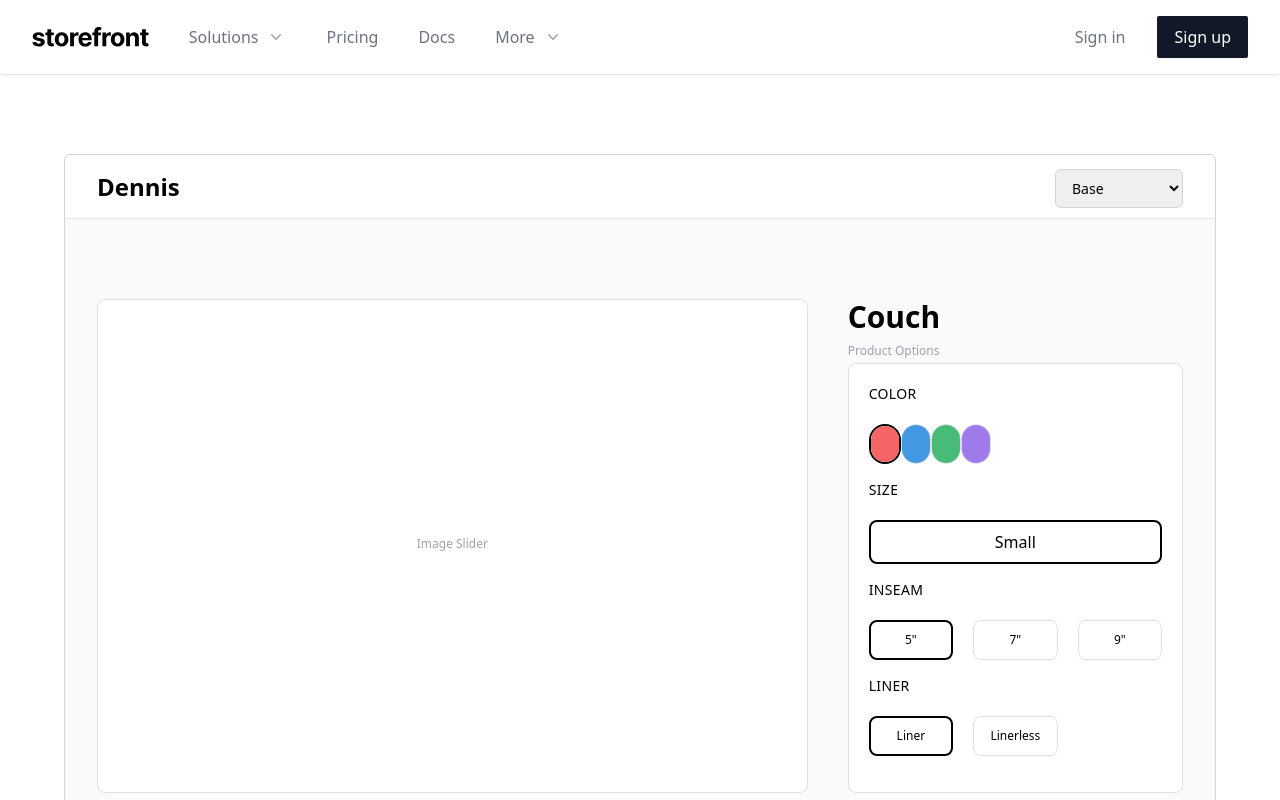
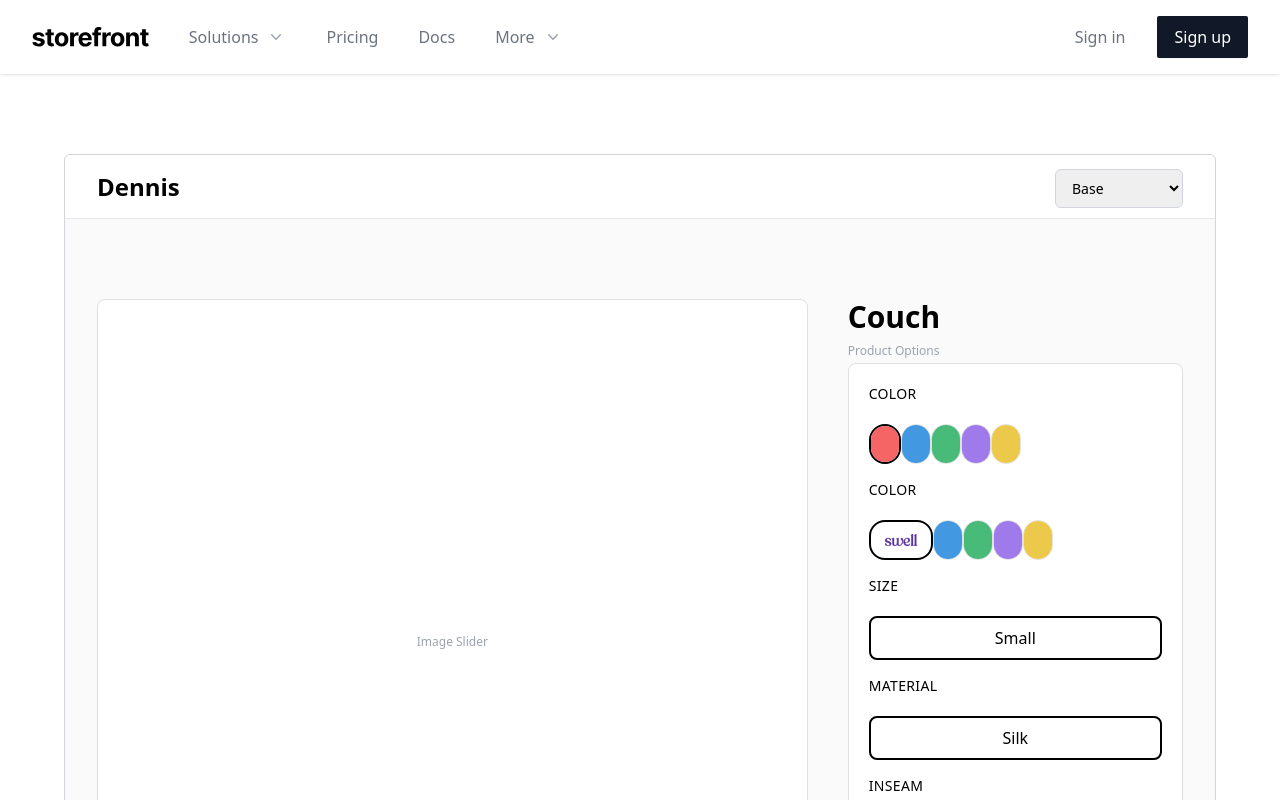
Before and after one commit to BigCTO/storefront.dev, a Next.js app: page /storefronts in a window 1280 px wide. Shown: the top 800 px of the page. Built offline with nearby package versions, Linux system fonts and the light colour scheme.

Commit message:
chanmges

```diff
--- a/pages/storefronts.js
+++ b/pages/storefronts.js
@@ -36,6 +36,42 @@ const product = {
           id: '6283894973',
           name: 'Purple',
         },
+        {
+          id: '6283894973',
+          name: 'Yellow',
+        },
+      ]
+    },
+    {
+      id: "6283894949",
+      name: "Color",
+      active: true,
+      input_type: "radio",
+      variant: true,
+      required: true,
+      attribute_id: "color",
+      values: [
+        {
+          id: '6283894957',
+          name: 'Red',
+          image: '/apps/swell.png'
+        },
+        {
+          id: '6283894965',
+          name: 'Blue',
+        },
+        {
+          id: '6283894973',
+          name: 'Green',
+        },
+        {
+          id: '6283894973',
+          name: 'Purple',
+        },
+        {
+          id: '6283894973',
+          name: 'Yellow',
+        },
       ]
     },
     {
@@ -53,6 +89,32 @@ const product = {
         {
           id: '6283894952',
           name: 'Medium',
+        },
+        {
+          id: '6283894953',
+          name: 'Large',
+        },
+        {
+          id: '6283894953',
+          name: 'X-Large',
+        }
+      ]
+    },
+    {
+      id: "6283894950",
+      name: "Material",
+      input_type: "select",
+      variant: true,
+      required: true,
+      attribute_id: "meterial",
+      values: [
+        {
+          id: '6283894951',
+          name: 'Silk',
+        },
+        {
+          id: '6283894952',
+          name: 'Cotton',
         },
         {
           id: '6283894953',
```
